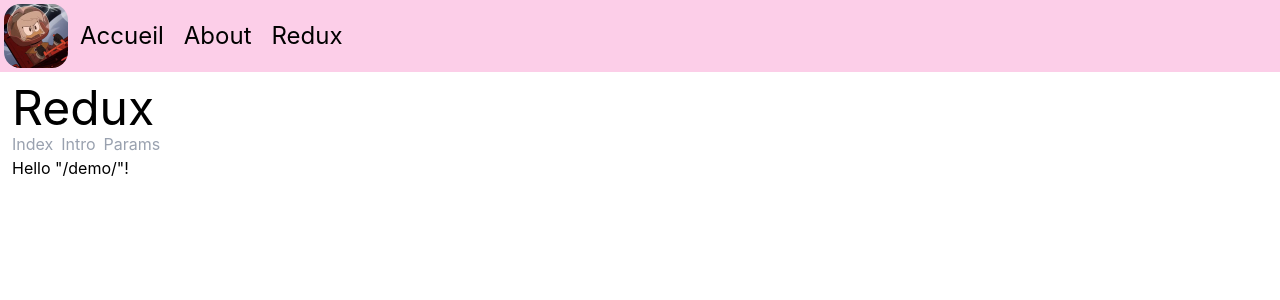
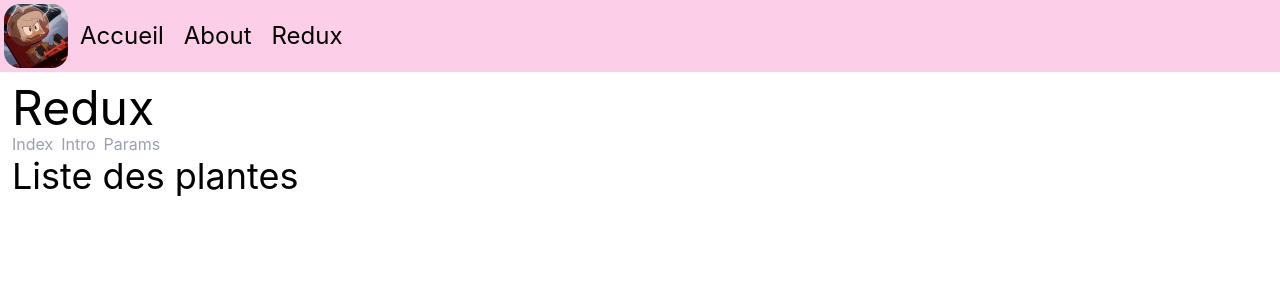
Before and after one commit to Formation-JS/BXL_JS2024_ReactAdv_Demo02, a React (Vite) app: page /demo in a window 1280 px wide. Shown: the top 300 px of the page. Built offline with nearby package versions, Linux system fonts and the light colour scheme.

Commit message:
View data by Selector

```diff
--- a/package.json
+++ b/package.json
@@ -14,6 +14,7 @@
     "@tanstack/react-router": "^1.114.3",
     "@tanstack/react-router-devtools": "^1.114.3",
     "@tanstack/router-plugin": "^1.114.3",
+    "clsx": "^2.1.1",
     "nanoid": "^5.1.5",
     "react": "^19.0.0",
     "react-dom": "^19.0.0",
--- /dev/null
+++ b/src/containers/plant/plant-list.tsx
@@ -0,0 +1,31 @@
+import { useSelector } from "react-redux";
+import type { RootState } from "../../store/store.ts";
+import type { Plant } from "../../@types/plant";
+import clsx from 'clsx';
+
+//? Le typage des props du composant "PlantListItem" (basé sur le type "Plant")
+type PlantListItemProps = Plant & {
+    onDemo: () => void;
+};
+function PlantListItem({ id, name, location, isGiven }: PlantListItemProps) {
+    return (
+        <article className={clsx(isGiven && 'text-gray-400 line-through')}>
+            {name} ({location})
+        </article>
+    );
+}
+
+export default function PlantList() {
+
+    //? Type explicit
+    // const plants = useSelector<RootState, Plant[]>((state) => state.plant.plants);
+
+    //? Type implicit (Base sur le params de la fonction)
+    const plants = useSelector((state: RootState) => state.plant.plants);
+
+    return (
+        <div>
+            {plants.map(plant => <PlantListItem key={plant.id} {...plant} />)}
+        </div>
+    );
+}
--- a/src/routes/(demo)/demo/index.tsx
+++ b/src/routes/(demo)/demo/index.tsx
@@ -1,9 +1,15 @@
 import { createFileRoute } from '@tanstack/react-router'
+import PlantList from '../../../containers/plant/plant-list.tsx';
 
 export const Route = createFileRoute('/(demo)/demo/')({
   component: RouteComponent,
 })
 
 function RouteComponent() {
-  return <div>Hello "/demo/"!</div>
+  return (
+    <div>
+      <h2 className='text-4xl'>Liste des plantes</h2>
+      <PlantList />
+    </div>
+  )
 }
```
Also changed, not shown: 1 other file (tests, documents, lock files or other folders).
